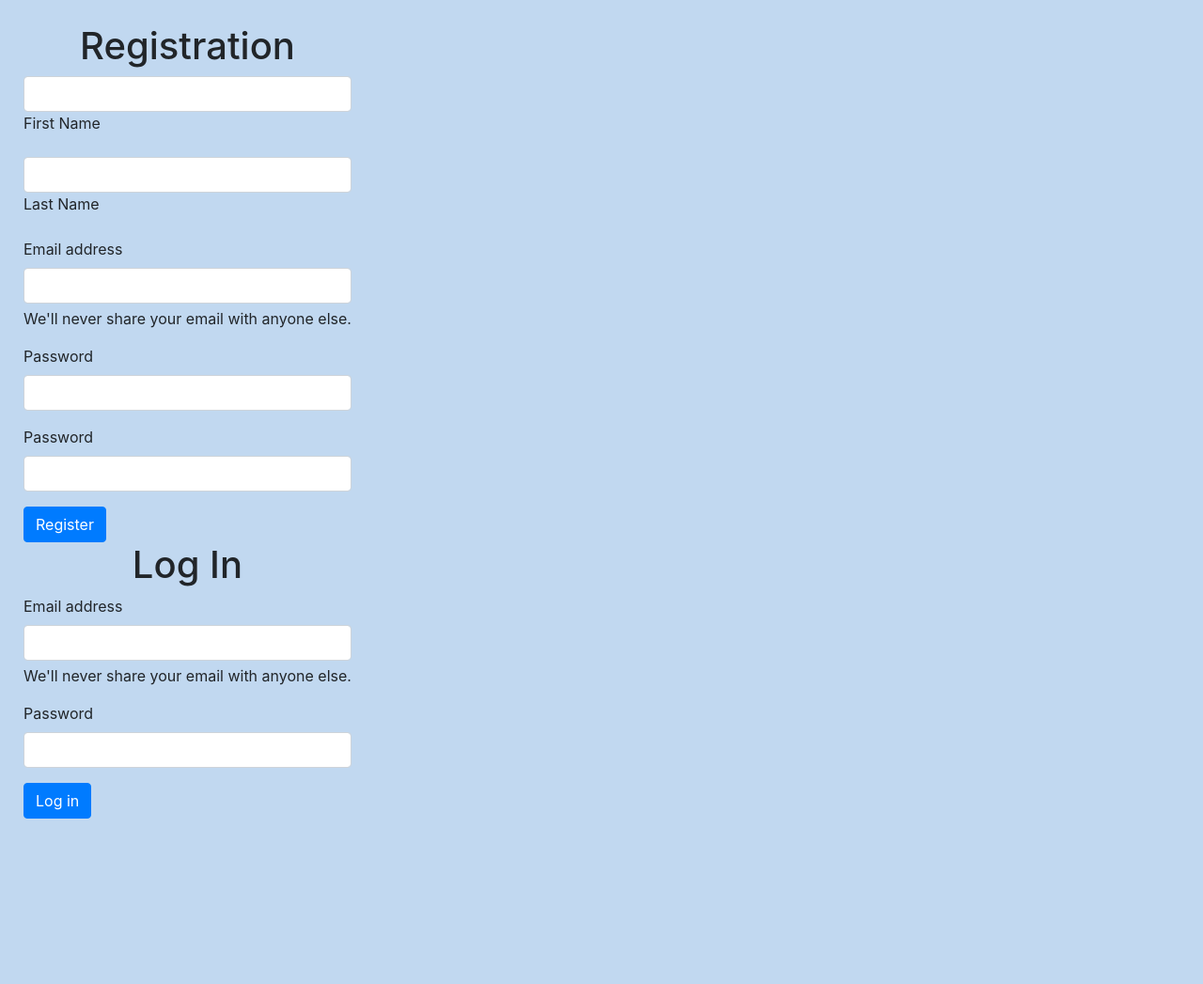
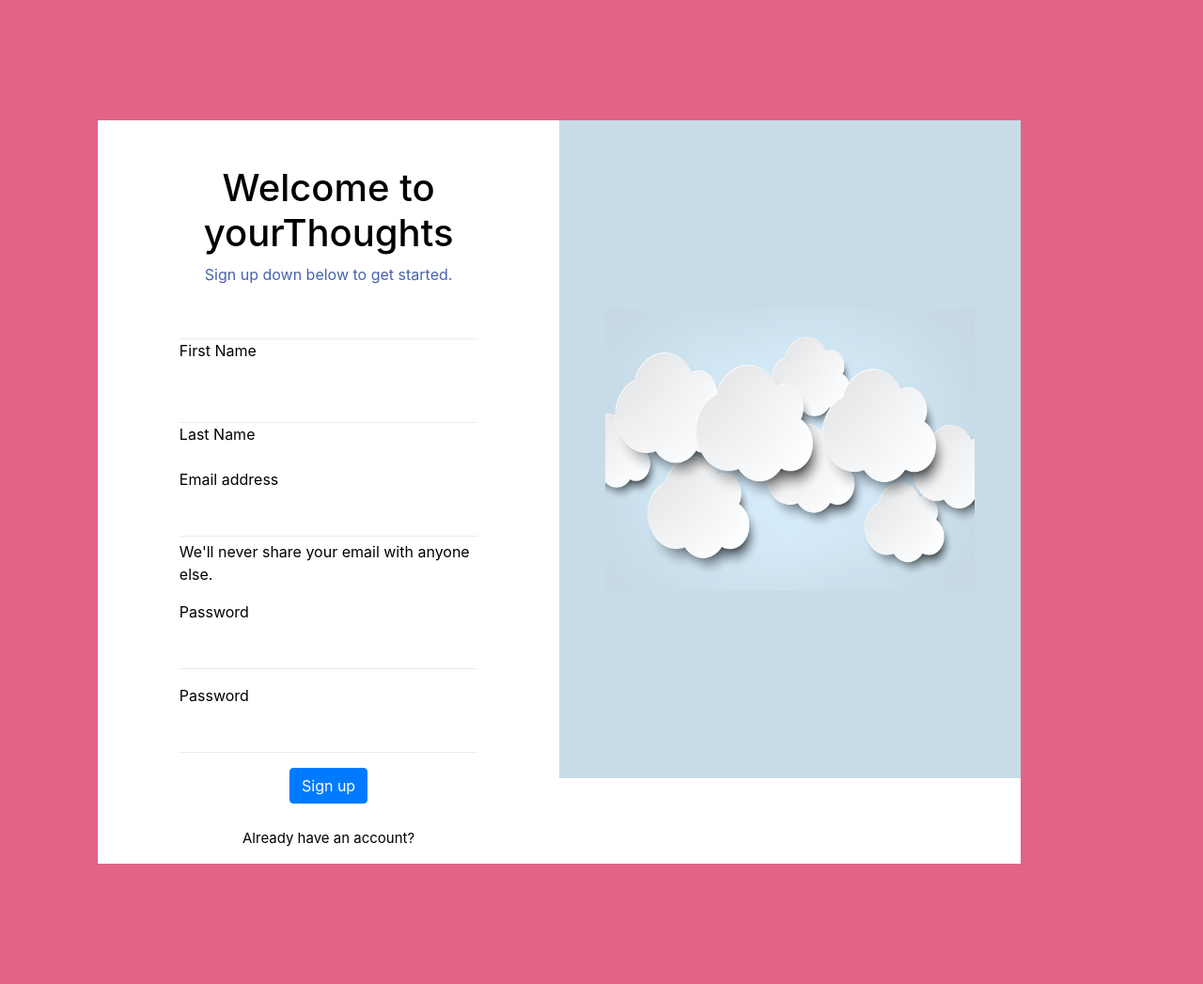
Before and after one commit to marjcobero/yourThoughts, a Django app: page / in a window 1280 px wide. Shown: the whole page at 94% size. Before the commit the page ends 871 px from the top, so only its background shows below. Run offline with Django 3.2, Linux system fonts and the light colour scheme; some libraries are stand-ins or nearby versions.

Commit message:
getting started on the design

```diff
--- a/thoughtsApp/static/style.css
+++ b/thoughtsApp/static/style.css
@@ -1,6 +1,3 @@
-body{
-    background-color: #C1D8F0;
-}
 
 form {
     margin:5 40px;
--- a/thoughtsApp/templates/main.html
+++ b/thoughtsApp/templates/main.html
@@ -4,14 +4,165 @@
     <head>
         <meta charset="utf-8">
         <meta http-equiv="X-UA-Compatible" content="IE=edge">
-        <title>Login & Registration</title>
+        <title> Welcome! </title>
+
+        <!-- BOOTSTRAP -->
         <link rel="stylesheet" href="https://stackpath.bootstrapcdn.com/bootstrap/4.5.0/css/bootstrap.min.css" integrity="sha384-9aIt2nRpC12Uk9gS9baDl411NQApFmC26EwAOH8WgZl5MYYxFfc+NcPb1dKGj7Sk" crossorigin="anonymous">
         {% load static %}
+
+        <!-- CSS -->
         <link rel="stylesheet" href="{% static '/style.css' %}">
+
+<style type="text/css">
+body {
+    color: #000;
+    overflow-x: hidden;
+    height: 100%;
+    background-color: #E36387;
+    background-repeat: no-repeat
+}
+
+.wrapper{
+    padding: 5em;
+}
+
+input,
+textarea {
+    background-color: #F3E5F5;
+    padding: 8px 0px 8px 0px !important;
+    width: 100%;
+    border-radius: 0 !important;
+    box-sizing: border-box;
+    border: none !important;
+    border-bottom: 1px solid #F3E5F5 !important;
+    font-size: 18px !important;
+    color: #000 !important;
+    font-weight: 300
+}
+
+input:focus,
+textarea:focus {
+    -moz-box-shadow: none !important;
+    -webkit-box-shadow: none !important;
+    box-shadow: none !important;
+    border-bottom: 1px solid #D32F2F !important;
+    outline-width: 0;
+    font-weight: 400
+}
+
+button:focus {
+    -moz-box-shadow: none !important;
+    -webkit-box-shadow: none !important;
+    box-shadow: none !important;
+    outline-width: 0
+}
+
+.card {
+    border-radius: 0;
+    border: none;
+    position: relative
+}
+
+.card1 {
+    width: 50%
+}
+
+.card2 {
+    width: 50%;
+    height: 700px;
+    background-color: #C7DCE7;
+}
+
+#image {
+    width: 80%;
+    height: 300px;
+    margin: auto
+}
+
+
+.form-group {
+    position: relative;
+    margin-bottom: 1.5rem
+}
+
+.form-control-placeholder {
+    position: absolute;
+    top: 0;
+    padding: 7px 0 0 0;
+    transition: all 300ms;
+    opacity: 0.5
+}
+
+.form-control:focus+.form-control-placeholder,
+.form-control:valid+.form-control-placeholder {
+    font-size: 80%;
+    transform: translate3d(0, -100%, 0);
+    opacity: 1
+}
+
+.btn-gray {
+    border-radius: 50px;
+    color: #fff;
+    background-color: #BDBDBD;
+    padding: 8px 40px
+}
+
+.btn-gray:hover {
+    color: #fff;
+    background-color: #D32F2F
+}
+
+a {
+    color: #000
+}
+
+a:hover {
+    color: #000
+}
+
+.bottom {
+    bottom: 0;
+    position: absolute;
+    width: 100%
+}
+
+.sm-text {
+    font-size: 15px
+}
+
+@media screen and (max-width: 1200px) {
+    .card1 {
+        width: 100%;
+        padding: 10px 30px
+    }
+
+    .bottom {
+        position: relative;
+        justify-content: center;
+    }
+
+    .card2 {
+        width: 100%;
+        background-color: #C7DCE7;
+    }
+}
+
+@media screen and (max-width: 768px) {
+    .container {
+        padding: 10px !important
+    }
+
+    .card2 {
+        height: 400px;
+        background-color: #C7DCE7;
+    }
+}
+
+</style>
     </head>
     <body>
         <div class="wrapper">
-            <h1>Registration</h1>
+            <!-- validations msg -->
             {% if messages %}
             <ul class="messages">
                 {% for message in messages %}
@@ -19,6 +170,17 @@
                 {% endfor %}
             </ul>
             {% endif %}
+            <!-- end validations -->
+
+            <!-- register form -->
+            <div class="container px-4 py-5 mx-auto">
+                <div class="card card0">
+                    <div class="d-flex flex-lg-row flex-column-reverse">
+                        <div class="card card1">
+                            <div class="row justify-content-center my-auto">
+                                <div class="col-lg-8 my-5">
+                                    <h1>Welcome to yourThoughts</h1>
+                                    <p class="text-center"> Sign up down below to get started.</p>
                                     <form action="/register" method="POST">
                                         {% csrf_token %}
                                         <div class="form-floating mb-3">
@@ -42,22 +204,17 @@
                                             <label for="exampleInputPassword1" class="form-label">Password</label>
                                             <input type="password" name="confirm_password" class="form-control" id="exampleInputPassword2" required>
                                         </div>
-                <button class="btn btn-primary" type="submit">Register</button>
+                                        <div class="row justify-content-center my-3"> <button class="btn btn-primary">Sign up</button> </div>
                                     </form>
-            <h1>Log In</h1>
-            <form action="/login" method="POST">
-                {% csrf_token %}
-                <div class="mb-3">
-                    <label for="exampleInputEmail1" class="form-label">Email address</label>
-                    <input type="email" name="email" class="form-control" id="exampleInputEmail1" aria-describedby="emailHelp">
-                    <div id="emailHelp" class="form-text">We'll never share your email with anyone else.</div>
                                 </div>
-                <div class="mb-3">
-                    <label for="exampleInputPassword1" class="form-label">Password</label>
-                    <input type="password" name="password"class="form-control" id="exampleInputPassword1">
                             </div>
-                <button class="btn btn-primary" type="submit">Log in</button>
-            </form>
+                            <div class="bottom text-center mb-3"> <a href="/login_page" class="sm-text mx-auto mb-3">Already have an account?</a> </div>
+                        </div>
+                        <div class="card card2"> <img id="image" src="static/thoughts.jpg"> </div>
+                    </div>
+                </div>
+            </div>
+            <!-- register form end -->
         </div>
     </body>
 </html>
--- a/thoughtsApp/urls.py
+++ b/thoughtsApp/urls.py
@@ -5,6 +5,7 @@ urlpatterns = [
     path('', views.index),
     path('register', views.register),
     path('login', views.login),
+    path('login_page', views.login_page),
     path('success', views.success),
     path('logout', views.logout),
     path('post_message', views.post_message),
--- a/thoughtsApp/views.py
+++ b/thoughtsApp/views.py
@@ -59,6 +59,8 @@ def login(request):
         messages.error(request, "Email or Password incorrect")
     return redirect('/')
 
+def login_page(request):
+    return render(request, 'login_page.html')
 
 def logout(request):
     request.session.flush()
```
Also changed, not shown: thoughtsApp/templates/login_page.html (added, +142 -0 lines), thoughtsApp/static/thoughts.jpg (added). Lines whose indentation alone changed are shown as unchanged.
